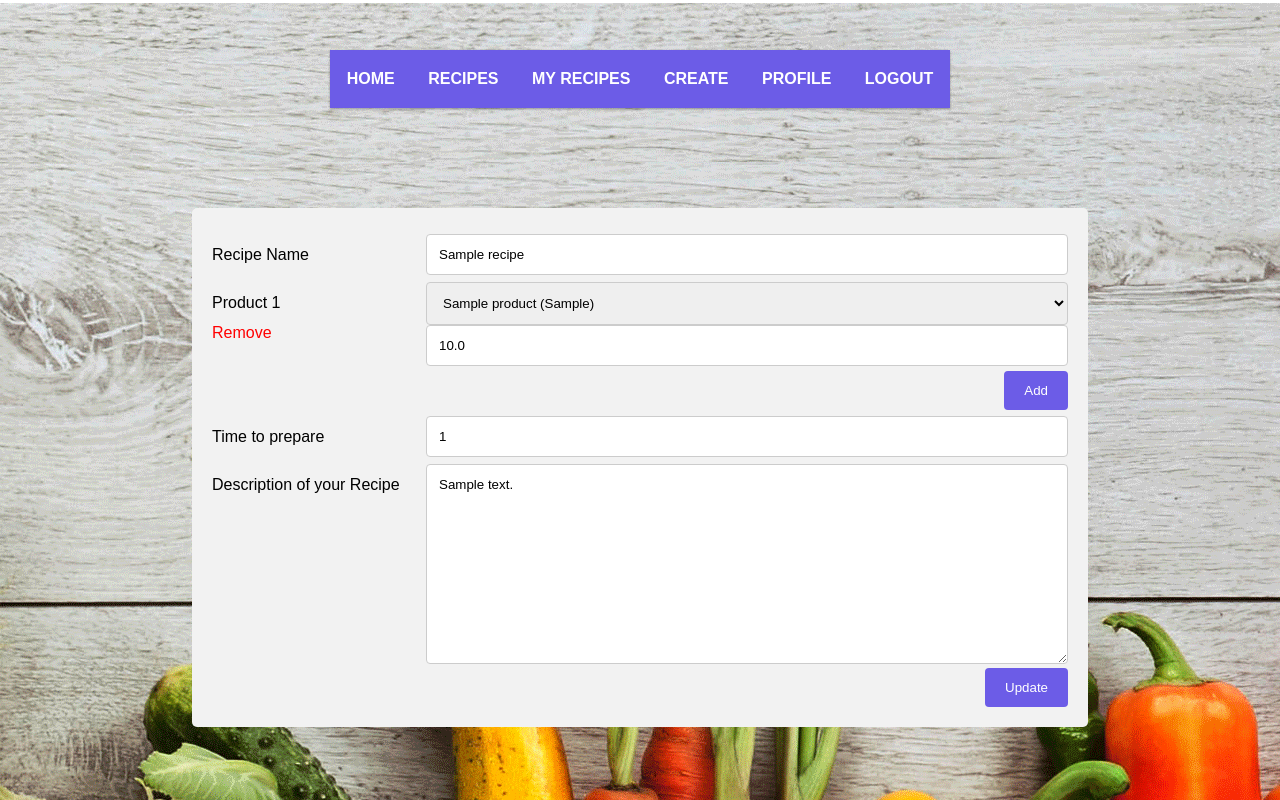
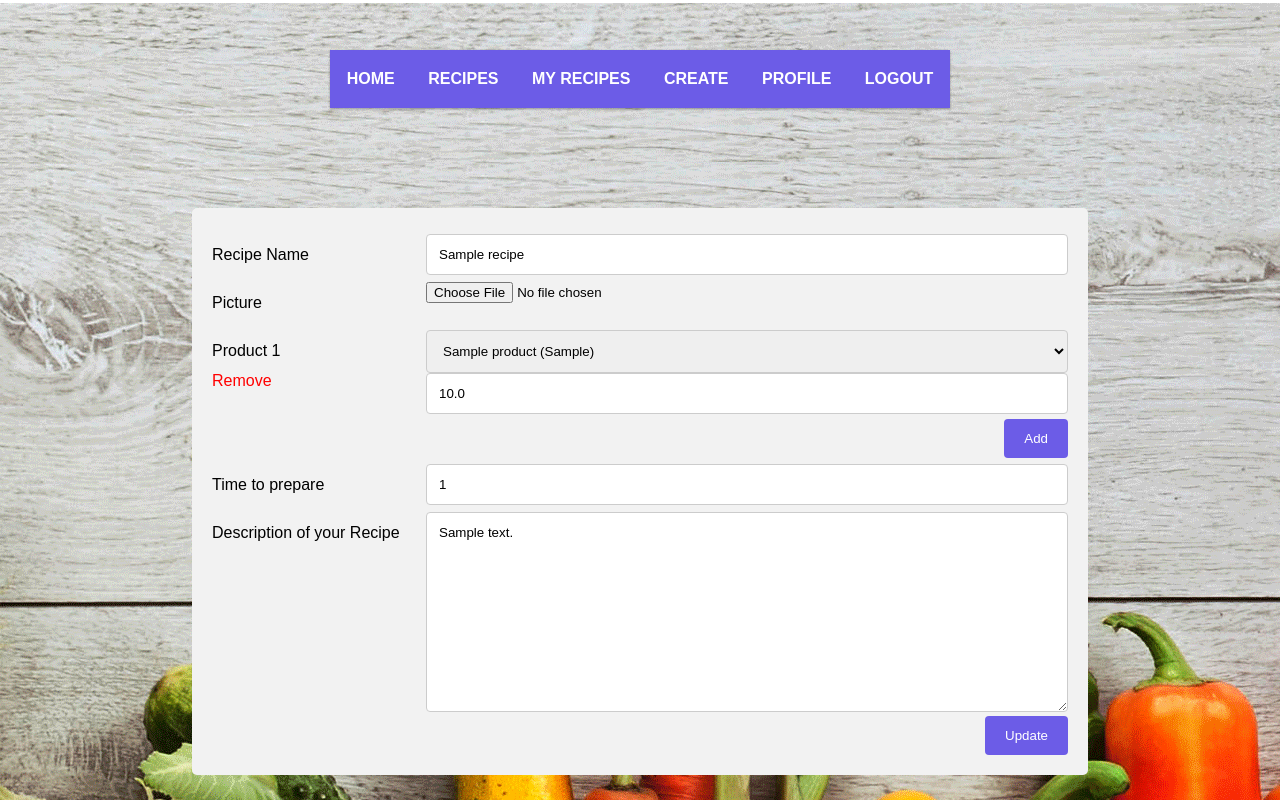
Before and after one commit to joro2404/Ma-whats-for-dinner-, a Flask app: page /recipes/1/edit in a window 1280 px wide. Run offline with Flask 2, Linux system fonts and the light colour scheme; a user stored in the database is signed in; tables that the repository leaves empty hold one stand-in row (values such as "Sample post"); parts of the project's set-up code (start-up, migrations or seed data) failed here and were passed over.

Commit message:
picture upload added for recipes

```diff
--- a/app/database.py
+++ b/app/database.py
@@ -44,7 +44,8 @@ CREATE TABLE IF NOT EXISTS recipes
         user_id TEXT NOT NULL,
         description TEXT NOT NULL,
         rating DOUBLE(1, 1) NOT NULL,
-        time INTEGER
+        time INTEGER NOT NULL,
+        picture TEXT
     )
 ''')
 
--- a/app/main.py
+++ b/app/main.py
@@ -1,6 +1,7 @@
 from flask import Flask, redirect, render_template, request, url_for, Blueprint
 from flask_login import login_required, current_user
-import sqlite3
+import os
+from werkzeug.utils import secure_filename
 from .product import Product
 from .recipes import Recipe
 from .fridge import Fridge
@@ -8,6 +9,8 @@ from .ingredient import Ingredient
 
 
 main = Blueprint('main', __name__)
+upload_folder = "/home/vesko/Desktop/gesko/Ma-whats-for-dinner-/app/static/img/uploads"
+default_img = "/home/vesko/Desktop/gesko/Ma-whats-for-dinner-/app/static/img/default.jpeg"
 
 
 @main.route('/')
@@ -21,7 +24,7 @@ def profile():
     user_products=Fridge.get_by_user_id(current_user.id)
     all_recipes = Recipe.all()
     count_of_fullfilled_recipes = 0
-    suggested_recipe = Recipe(0, "suggestion failled", 0, "suggestion failled", 0, 0)
+    suggested_recipe = Recipe(0, "suggestion failled", 0, "suggestion failled", 0, 0, default_img)
 
     for current_recipe in all_recipes:
         current_ingredients = Ingredient.find_by_recipe_id(current_recipe.id)
@@ -78,7 +81,6 @@ def show_recipe(id):
             if product_fullfilled == 0:
                 missing_products.append(Ingredient(i.id, recipe.id, i.product_id, i.quantity))
 
-        print(missing_products)
         return render_template('view_recipe.html', recipe=recipe, user_id=user_id, ingredients=ingredients, product=Product, missing_products=missing_products)
     else:
         recipe = Recipe.find(id)
@@ -96,9 +98,20 @@ def edit_recipe(id):
     if request.method == 'GET':
         return render_template('edit_recipe.html', recipe=recipe, ingredients=ingredients, number_of_ingredients=number_of_ingredients, Product=Product, products=products)
     elif request.method == 'POST':
+        if 'file' not in request.files:
+            return redirect(request.url)
+        file = request.files['file']
+        if file.filename == '':
+            filename = recipe.picture
+        if file and Recipe.allowed_file(file.filename):
+            filename = secure_filename(file.filename)
+            recipe.remove_picture()
+            file.save(os.path.join(upload_folder, filename))
+
         recipe.name = request.form['recipe_name']
         recipe.description = request.form['description']
         recipe.time = request.form['time']
+        recipe.picture = os.path.join("/static/img/uploads", filename)
         recipe.save()
 
         Ingredient.delete_by_recipe(recipe.id)
@@ -127,13 +140,25 @@ def create_recipe():
         products = Product.all()
         return render_template('create_recipe.html', products=products)
     elif request.method == 'POST':
+        if 'file' not in request.files:
+            return redirect(request.url)
+        file = request.files['file']
+        if file.filename == '':
+            filename = secure_filename("/default.jpeg")
+            filepath = os.path.join("/static/img", filename)
+        if file and Recipe.allowed_file(file.filename):
+            filename = secure_filename(file.filename)
+            file.save(os.path.join(upload_folder, filename))
+            filepath = os.path.join("/static/img/uploads", filename)
+
         values = (
             None,
             request.form['recipe_name'],
             current_user.id,
             request.form['description'],
             0.0,
-            request.form['time']
+            request.form['time'],
+            filepath
         )
         Recipe(*values).create()
 
@@ -166,26 +191,12 @@ def my_recipes():
 def delete_recipe(id):
     recipe = Recipe.find(id)
     if int(recipe.user_id) == current_user.id:
+        recipe.remove_picture()
         recipe.delete()
         Ingredient.delete_by_recipe(recipe.id)
 
     return redirect(url_for('main.my_recipes'))
 
 
-@main.route('/recipes/<int:id>/<int:ingredient_id>/delete', methods=['POST'])
-@login_required
-def delete_ingredient(id, ingredient_id):
-    recipe = Recipe.find(id)
-    ingredient = Ingredient.find(ingredient_id)
-    if int(recipe.user_id) == current_user.id:
-        if int(recipe.id) == int(ingredient.recipe_id):
-            ingredient.delete()
-            return redirect(url_for('main.edit_recipe', id=recipe.id))
-        else:
-            return redirect(url_for('main.recipes'))
-
-    return redirect(url_for('main.recipes'))
-
-
 if __name__ == '__main__':
     main.app.run()
--- a/app/recipes.py
+++ b/app/recipes.py
@@ -1,14 +1,16 @@
 from .database import DB
+import os
 
 
 class Recipe:
-    def __init__(self, id, name, user_id, description, rating, time):
+    def __init__(self, id, name, user_id, description, rating, time, picture):
         self.id = id
         self.name = name
         self.user_id = user_id
         self.description = description
         self.rating = rating
         self.time = time
+        self.picture = picture
 
 
     @staticmethod
@@ -20,11 +22,17 @@ class Recipe:
 
     def create(self):
         with DB() as db:
-            values = (self.name, self.user_id, self.description, self.rating, self.time)
+            values = (self.name, self.user_id, self.description, self.rating, self.time, self.picture)
             db.execute('''
-                INSERT INTO recipes(name, user_id, description, rating, time)
-                VALUES (?, ?, ?, ?, ?)''', values)
+                INSERT INTO recipes(name, user_id, description, rating, time, picture)
+                VALUES (?, ?, ?, ?, ?, ?)''', values)
             return self
+
+
+    @staticmethod
+    def allowed_file(filename):
+        ALLOWED_EXTENSIONS = {'png', 'jpg', 'jpeg'}
+        return '.' in filename and filename.rsplit('.', 1)[1].lower() in ALLOWED_EXTENSIONS
 
 
     @staticmethod
@@ -39,6 +47,12 @@ class Recipe:
         with DB() as db:
             last_id = db.execute('SELECT MAX(id) from recipes').fetchone()
             return last_id
+
+
+    def remove_picture(self):
+        path = "/home/vesko/Desktop/gesko/Ma-whats-for-dinner-/app" + self.picture
+        if self.picture != "/static/img/default.jpeg" and os.path.exists(path):
+            os.remove(path)
 
 
     @staticmethod
@@ -63,8 +77,8 @@ class Recipe:
 
     def save(self):
         with DB() as db:
-            values = (self.name, self.description, self.time, self.id)
-            db.execute('UPDATE recipes SET name = ?, description = ?, time = ? WHERE id = ?', values)
+            values = (self.name, self.description, self.time, self.picture, self.id)
+            db.execute('UPDATE recipes SET name = ?, description = ?, time = ?, picture = ? WHERE id = ?', values)
             return self
 
 
--- a/app/static/css/recipes.css
+++ b/app/static/css/recipes.css
@@ -10,7 +10,7 @@ Mid:#5aaa9d
 }
 
 .pizza {
-  margin: 1% auto;
+  margin: 60px auto 0px;
   display: flex;
   overflow: hidden;
   max-width: 800px;
@@ -21,6 +21,7 @@ Mid:#5aaa9d
 .pizza__img {
   width: 100%;
   display: block;
+  max-height: 225px;
 }
 
 .pizza__content {
@@ -82,6 +83,7 @@ Mid:#5aaa9d
 
 .pizza__details {
   display: flex;
+  justify-content: center;
   margin-top: auto;
 }
 
--- a/app/templates/edit_recipe.html
+++ b/app/templates/edit_recipe.html
@@ -66,13 +66,22 @@
     </div>
 
     <div class="container">
-        <form action="/recipes/{{ recipe.id }}/edit" method="POST">
+        <form action="/recipes/{{ recipe.id }}/edit" method="POST" enctype="multipart/form-data">
             <div class="row">
                 <div class="col-25">
                     <label>Recipe Name</label>
                 </div>
                 <div class="col-75">
                     <input type="text" name="recipe_name" placeholder="Your recipe name..." value="{{ recipe.name }}">
+                </div>
+            </div>
+
+            <div class="row">
+                <div class="col-25">
+                    <label>Picture</label>
+                </div>
+                <div class="col-75">
+                    <input type="file" name="file" class="file">
                 </div>
             </div>
 
--- a/app/templates/my_recipes.html
+++ b/app/templates/my_recipes.html
@@ -33,7 +33,7 @@
     {% for recipe in recipes %}
         <figure class="pizza">
             <div class="pizza__hero">
-                <a href="/recipes/{{ recipe.id }}"><img src="https://images.unsplash.com/photo-1574071318508-1cdbab80d002?ixlib=rb-1.2.1&ixid=eyJhcHBfaWQiOjEyMDd9&auto=format&fit=crop&w=1500&q=80" alt="pizza" class="pizza__img"></a>
+                <a href="/recipes/{{ recipe.id }}"><img src="{{ recipe.picture }}" alt="pizza" class="pizza__img"></a>
             </div>
             <div class="pizza__content">
                 <div class="pizza__title">
--- a/app/templates/recipes.html
+++ b/app/templates/recipes.html
@@ -33,7 +33,7 @@
     {% for recipe in recipes %}
         <figure class="pizza">
             <div class="pizza__hero">
-                <a href="/recipes/{{ recipe.id }}"><img src="https://images.unsplash.com/photo-1574071318508-1cdbab80d002?ixlib=rb-1.2.1&ixid=eyJhcHBfaWQiOjEyMDd9&auto=format&fit=crop&w=1500&q=80" alt="pizza" class="pizza__img"></a>
+                <a href="/recipes/{{ recipe.id }}"><img src="{{ recipe.picture }}" alt="pizza" class="pizza__img"></a>
             </div>
             <div class="pizza__content">
                 <div class="pizza__title">
```
Also changed, not shown: app/templates/create_recipe.html (+12 -3 lines), app/static/img/default.jpeg (added), 1 other file.
